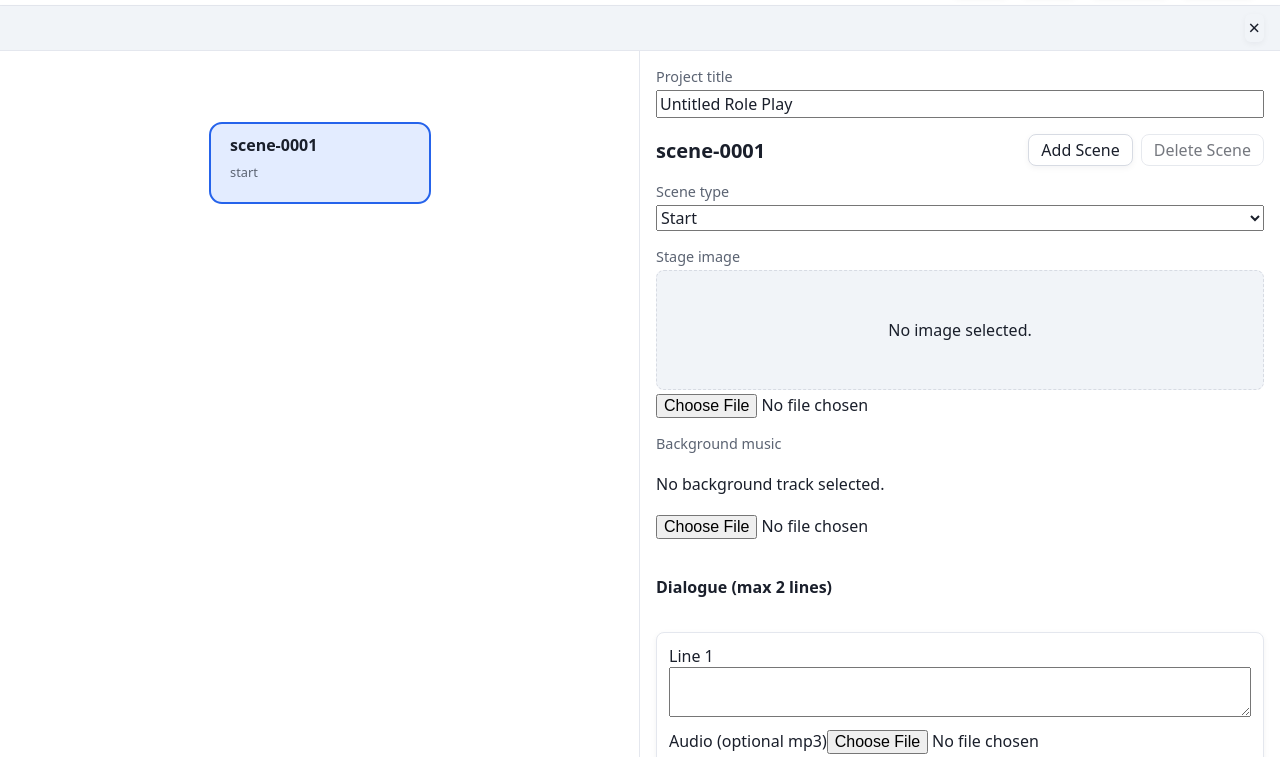
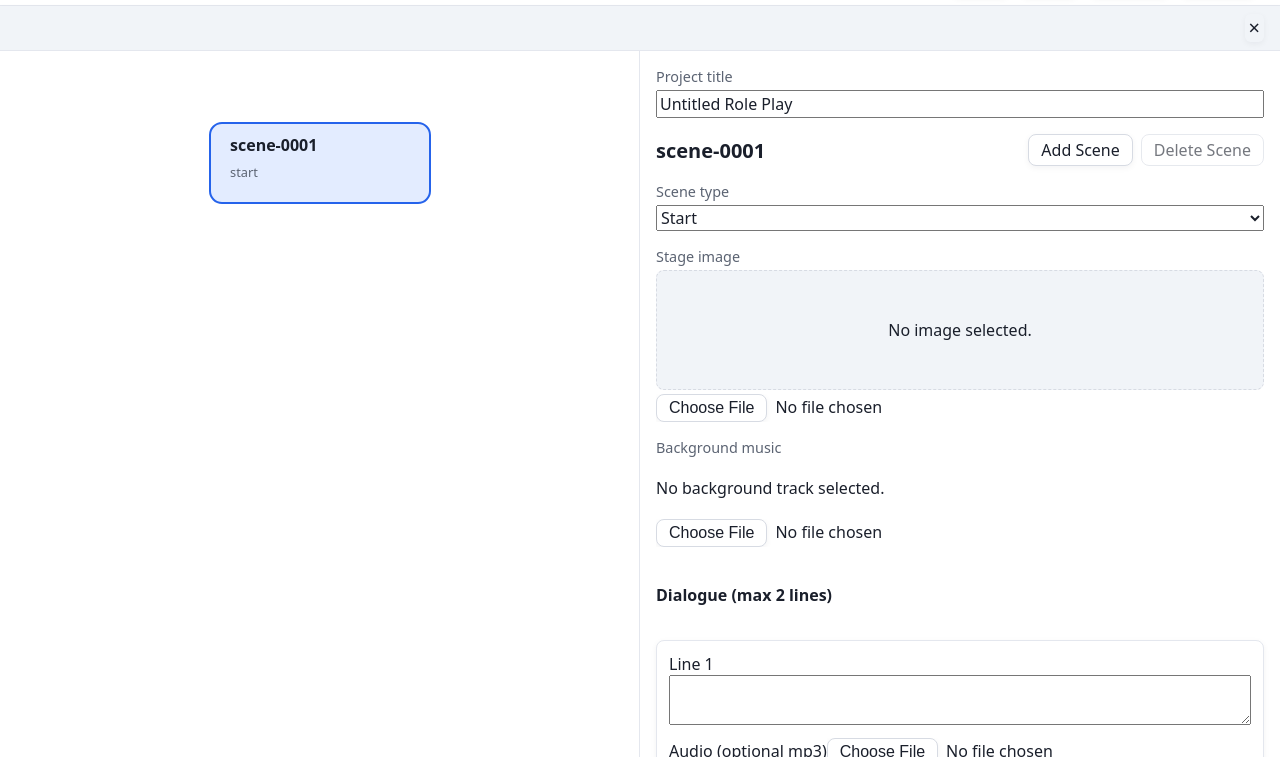
Before and after one commit to usacpcheung/roleplayscene, a plain HTML site: page public/index.html in a window 1280 px wide. Shown: the part 43-800 px from the top of the page. Drawn offline with Linux system fonts and the light colour scheme.

Commit message:
Match file input button styling

```diff
--- a/public/styles/app.css
+++ b/public/styles/app.css
@@ -43,6 +43,31 @@ button {
   cursor: pointer;
   transition: background 0.2s ease, color 0.2s ease, border-color 0.2s ease, box-shadow 0.2s ease;
   box-shadow: var(--shadow-subtle);
+}
+input[type="file"] {
+  color: var(--color-text);
+}
+input[type="file"]::file-selector-button,
+input[type="file"]::-webkit-file-upload-button {
+  border: 1px solid var(--color-border);
+  background: var(--color-surface);
+  color: var(--color-text);
+  padding: var(--space-2xs) var(--space-sm);
+  border-radius: var(--radius-sm);
+  cursor: pointer;
+  transition: background 0.2s ease, color 0.2s ease, border-color 0.2s ease, box-shadow 0.2s ease;
+  box-shadow: var(--shadow-subtle);
+  margin-right: var(--space-xs);
+}
+input[type="file"]::file-selector-button:hover,
+input[type="file"]::-webkit-file-upload-button:hover {
+  background: var(--color-surface-alt);
+  box-shadow: var(--shadow-subtle);
+}
+input[type="file"]::file-selector-button:active,
+input[type="file"]::-webkit-file-upload-button:active {
+  background: var(--color-border-subtle);
+  border-color: var(--color-border);
 }
 button:hover:not(:disabled) {
   background: var(--color-surface-alt);
```
